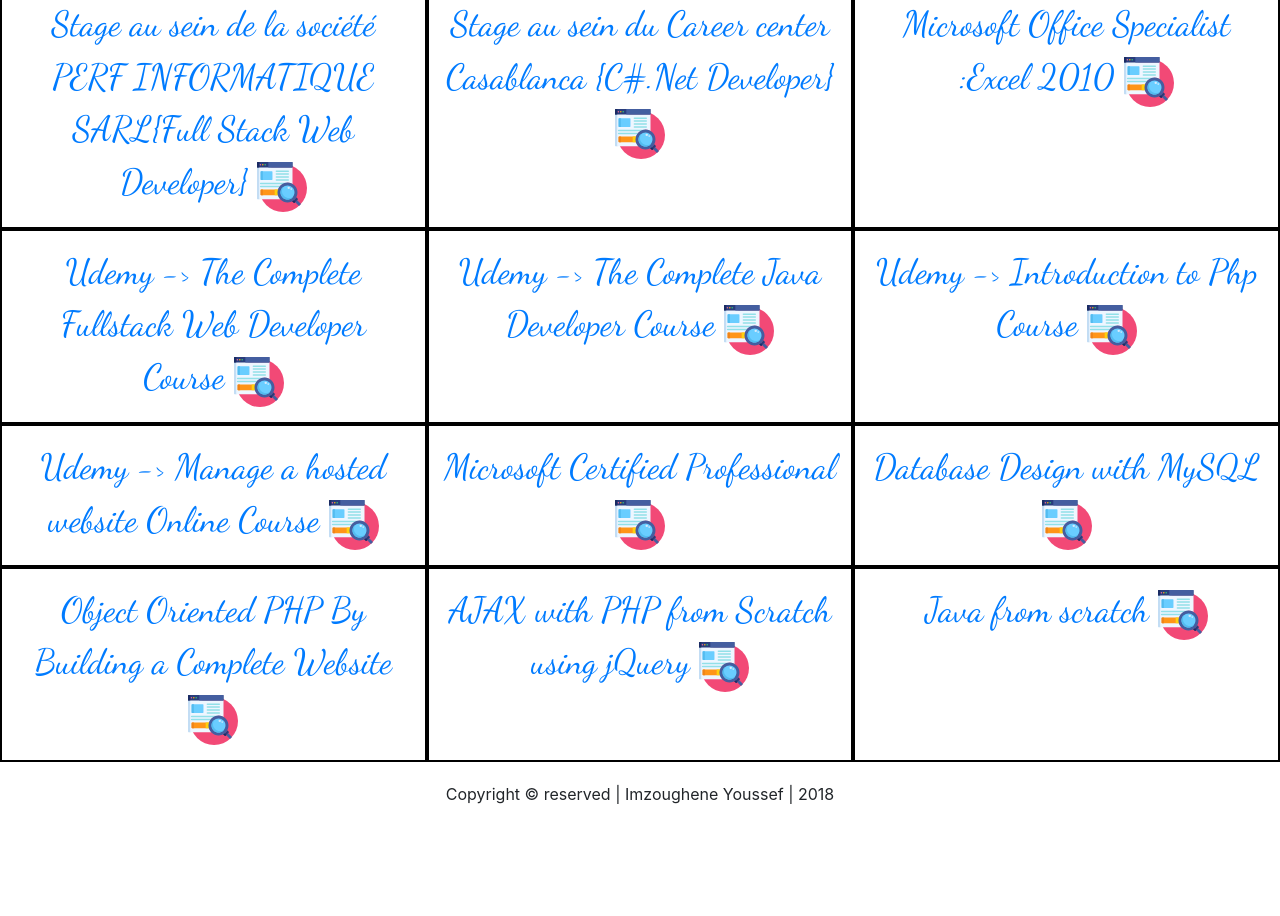
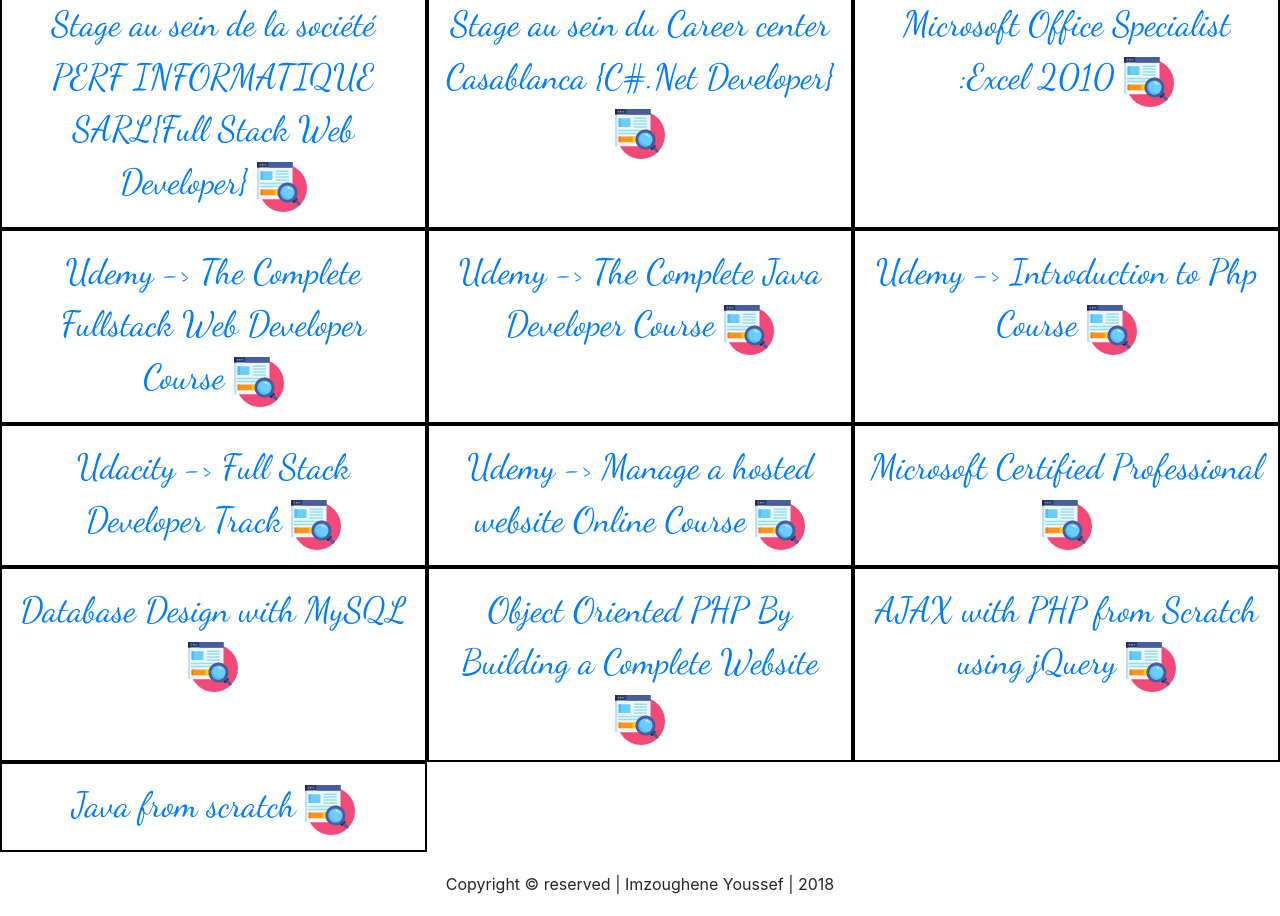
Before and after one commit to benfarice/my-certifications, a plain HTML site: page index.html in a window 1280 px wide. Shown: the part 692-1608 px from the top of the page. Before the commit the page ends 1518 px from the top, so only its background shows below. Drawn offline with Linux system fonts and the light colour scheme.

```diff
--- a/index.html
+++ b/index.html
@@ -723,6 +723,103 @@
 		</a>
 		</div>
 
+
+
+
+
+
+
+
+		<div class="col-lg-4 col-md-12 col-sm-12 col-xs-12 text-center myc">
+
+
+		<a href="certifs/full_stack_developer_track/index.html" target="_blank">
+		Udacity -> Full Stack Developer Track
+		<svg  width="50px" height="50px" version="1.1" id="Capa_1" xmlns="http://www.w3.org/2000/svg" xmlns:xlink="http://www.w3.org/1999/xlink" x="0px" y="0px"
+			 viewBox="0 0 512 512" style="enable-background:new 0 0 512 512;" xml:space="preserve">
+		<circle style="fill:#F24976;" cx="267" cy="267" r="245"/>
+		<path style="fill:#EEF6FF;" d="M241.659,241.656c18.93-18.928,44.096-29.352,70.863-29.352c18.236,0,35.725,4.842,51.009,13.911
+			V53.763H0v316.91c0,5.5,4.5,10,10,10h229.065C202.614,341.426,203.475,279.842,241.659,241.656z"/>
+		<path style="fill:#C3DDF4;" d="M22.68,370.673V53.763H0v316.91c0,5.5,4.5,10,10,10h22.68C27.18,380.673,22.68,376.173,22.68,370.673
+			z"/>
+		<path style="fill:#293D7C;" d="M357.815,0H5.716C2.572,0,0,2.572,0,5.716v50.882h363.531V5.716C363.531,2.572,360.959,0,357.815,0z"
+			/>
+		<path style="fill:#1A2B63;" d="M28.396,0H5.716C2.572,0,0,2.572,0,5.716v50.882h22.68V5.716C22.68,2.572,25.252,0,28.396,0z"/>
+		<path style="fill:#69CDFF;" d="M158.259,178.615c0,2.75-2.25,5-5,5H41.816c-2.75,0-5-2.25-5-5V98.696c0-2.75,2.25-5,5-5h111.442
+			c2.75,0,5,2.25,5,5v79.919H158.259z"/>
+		<path style="fill:#52BBEF;" d="M59.496,178.615V98.696c0-2.75,2.25-5,5-5h-22.68c-2.75,0-5,2.25-5,5v79.919c0,2.75,2.25,5,5,5h22.68
+			C61.746,183.615,59.496,181.365,59.496,178.615z"/>
+		<path style="fill:#FF9518;" d="M217.149,281.788H41.816c-2.75,0-5,2.25-5,5v47.809c0,2.75,2.25,5,5,5h174.246
+			C210.787,320.688,211.146,300.524,217.149,281.788z"/>
+		<path style="fill:#EF8318;" d="M59.496,334.597v-47.809c0-2.75,2.25-5,5-5h-22.68c-2.75,0-5,2.25-5,5v47.809c0,2.75,2.25,5,5,5
+			h22.68C61.746,339.597,59.496,337.347,59.496,334.597z"/>
+		<path style="fill:#FFD00D;" d="M217.149,281.788H180.85v57.809h35.212C210.787,320.688,211.146,300.524,217.149,281.788z"/>
+		<g>
+			<path style="fill:#91E0E8;" d="M320.754,101.196H198.165c-4.142,0-7.5-3.358-7.5-7.5s3.358-7.5,7.5-7.5h122.589
+				c4.143,0,7.5,3.358,7.5,7.5S324.897,101.196,320.754,101.196z"/>
+			<path style="fill:#91E0E8;" d="M320.754,131.169H198.165c-4.142,0-7.5-3.358-7.5-7.5s3.358-7.5,7.5-7.5h122.589
+				c4.143,0,7.5,3.358,7.5,7.5C328.254,127.811,324.897,131.169,320.754,131.169z"/>
+			<path style="fill:#91E0E8;" d="M320.754,161.142H198.165c-4.142,0-7.5-3.358-7.5-7.5s3.358-7.5,7.5-7.5h122.589
+				c4.143,0,7.5,3.358,7.5,7.5S324.897,161.142,320.754,161.142z"/>
+			<path style="fill:#91E0E8;" d="M320.754,191.115H198.165c-4.142,0-7.5-3.358-7.5-7.5s3.358-7.5,7.5-7.5h122.589
+				c4.143,0,7.5,3.358,7.5,7.5S324.897,191.115,320.754,191.115z"/>
+			<path style="fill:#91E0E8;" d="M299.459,213.148H36.816c-4.143,0-7.5,3.358-7.5,7.5s3.357,7.5,7.5,7.5H258.39
+				C270.777,220.167,284.742,215.052,299.459,213.148z"/>
+			<path style="fill:#91E0E8;" d="M239.711,243.662H36.816c-4.143,0-7.5,3.358-7.5,7.5s3.357,7.5,7.5,7.5h191.188
+				C231.366,253.387,235.266,248.359,239.711,243.662z"/>
+		</g>
+		<path style="fill:#E26693;" d="M34.895,34.61c-1.979,0-3.91-0.8-5.31-2.191c-1.391-1.4-2.19-3.33-2.19-5.309
+			c0-1.971,0.8-3.9,2.19-5.3c1.399-1.4,3.33-2.2,5.31-2.2c1.971,0,3.91,0.799,5.3,2.2c1.4,1.4,2.2,3.33,2.2,5.3
+			c0,1.979-0.8,3.91-2.2,5.309C38.805,33.81,36.865,34.61,34.895,34.61z"/>
+		<path style="fill:#FFAF10;" d="M59.49,34.61c-1.971,0-3.91-0.8-5.301-2.201c-1.399-1.39-2.199-3.32-2.199-5.299
+			c0-1.971,0.8-3.9,2.199-5.3c1.4-1.4,3.33-2.2,5.301-2.2c1.979,0,3.909,0.799,5.31,2.2c1.39,1.4,2.19,3.33,2.19,5.3
+			s-0.801,3.91-2.19,5.299C63.399,33.81,61.47,34.61,59.49,34.61z"/>
+		<path style="fill:#37C47A;" d="M84.095,34.61c-1.98,0-3.91-0.8-5.3-2.191c-1.4-1.4-2.2-3.33-2.2-5.309c0-1.971,0.8-3.9,2.2-5.3
+			c1.39-1.4,3.32-2.2,5.3-2.2c1.97,0,3.91,0.799,5.3,2.2c1.4,1.4,2.2,3.33,2.2,5.3c0,1.979-0.8,3.91-2.2,5.309
+			C87.995,33.81,86.064,34.61,84.095,34.61z"/>
+		<path style="fill:#445EA0;" d="M409.768,389.207l-20.555,20.556L429.65,450.2c7.25-6.441,14.114-13.306,20.556-20.556
+			L409.768,389.207z"/>
+		<path style="fill:#293D7C;" d="M417.928,376.811l-17.035-17.034c-4.531,8.486-10.365,16.455-17.512,23.601
+			c-7.066,7.066-15.002,12.945-23.566,17.541l17.003,17.002c1.944,1.945,5.126,1.945,7.071,0l34.039-34.039
+			C419.872,381.938,419.872,378.756,417.928,376.811z"/>
+		<path style="fill:#1A2B63;" d="M388.484,406.254l-14.54-14.54c-4.471,3.481-9.196,6.556-14.13,9.204l17.003,17.002
+			c1.944,1.945,5.126,1.945,7.071,0l11.667-11.667C393.61,408.199,390.429,408.199,388.484,406.254z"/>
+		<path style="fill:#445EA0;" d="M384.796,240.241c39.916,39.916,39.916,104.634-0.001,144.551
+			c-39.914,39.913-104.631,39.914-144.55-0.001c-39.916-39.916-39.914-104.634,0-144.549
+			C280.164,200.325,344.881,200.324,384.796,240.241z"/>
+		<path style="fill:#69CDFF;" d="M363.197,363.191c-27.986,27.987-73.363,27.987-101.352-0.002
+			c-27.986-27.984-27.987-73.362,0-101.349c27.986-27.986,73.365-27.985,101.351,0C391.184,289.828,391.184,335.204,363.197,363.191z"
+			/>
+		<path style="fill:#52BBEF;" d="M363.197,363.191c2.549-2.549,4.859-5.245,6.943-8.056c-28.055,20.805-67.855,18.494-93.295-6.946
+			c-25.438-25.436-27.748-65.237-6.944-93.292c-2.812,2.085-5.507,4.395-8.056,6.943c-27.987,27.987-27.986,73.364,0,101.349
+			C289.834,391.178,335.211,391.178,363.197,363.191z"/>
+		<path style="fill:#445EA0;" d="M357.815,0H115.912v56.598h247.619V5.716C363.531,2.572,360.959,0,357.815,0z"/>
+		<g>
+			<circle style="fill:#D9EAFC;" cx="324.83" cy="264.53" r="12"/>
+			<circle style="fill:#D9EAFC;" cx="350.04" cy="277" r="8.5"/>
+
+		</svg>
+		</a>
+		</div>
+
+
+
+
+
+
+
+
+
+
+
+
+
+
+
+
+
+
+
 		<div class="col-lg-4 col-md-12 col-sm-12 col-xs-12 text-center myc">
 
 
```
Also changed, not shown: certifs/full_stack_developer_track/index.html (added, +110 -0 lines), 1 other file.
